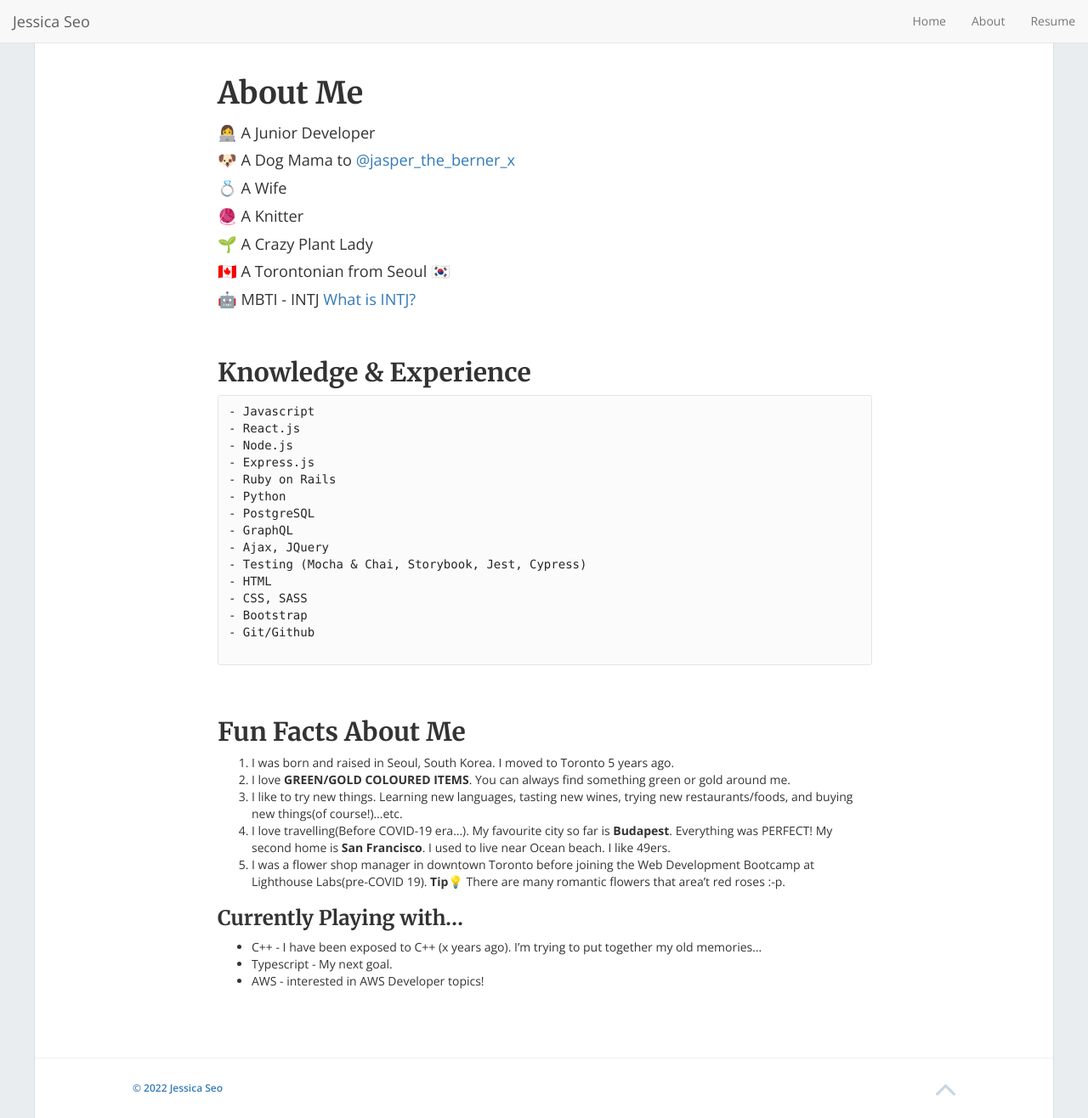
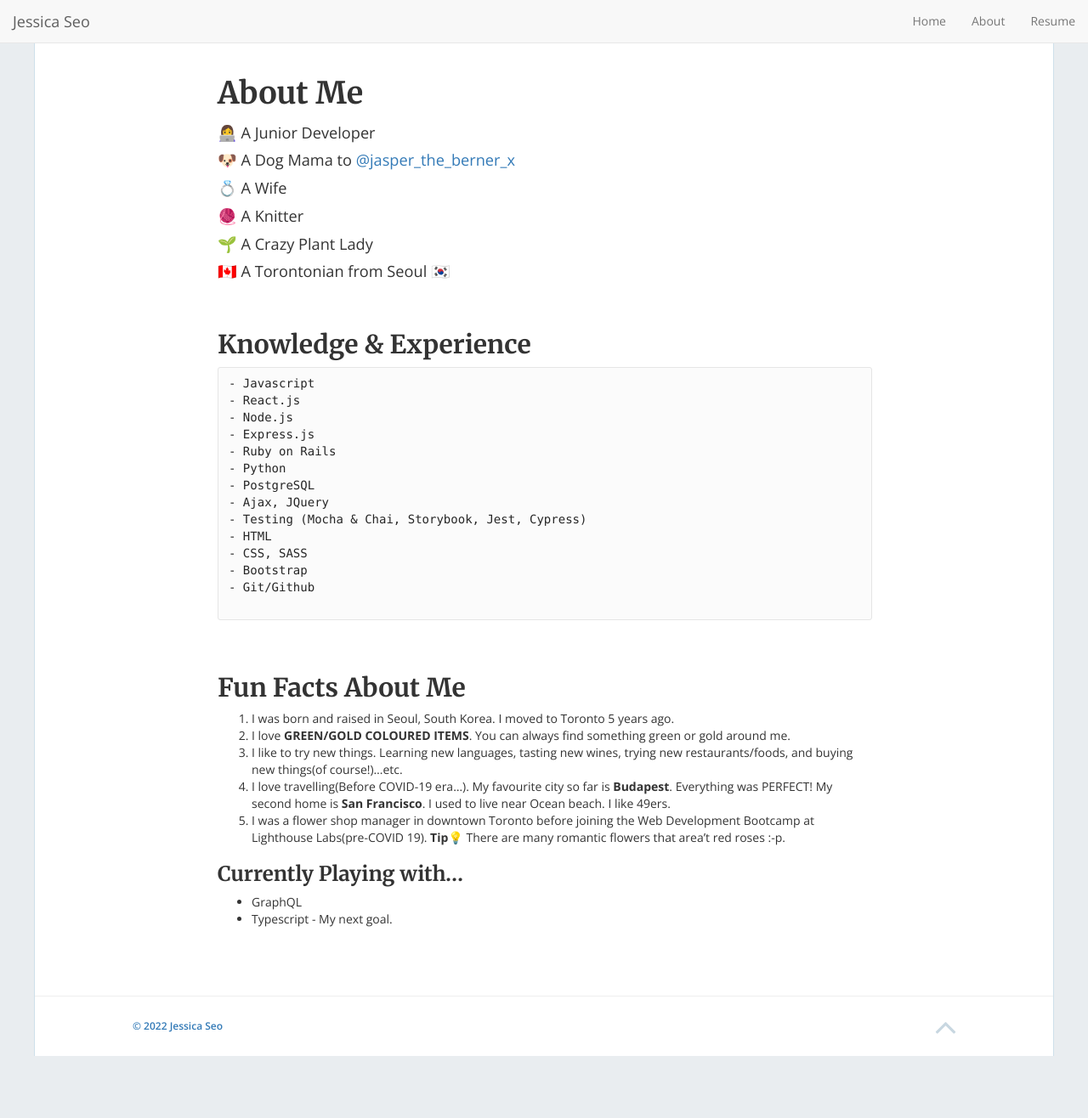
Before and after one commit to jessicaseo83/jessicaseo83.github.io, a Jekyll site: the page built from about.md, in a window 1280 px wide and 1316 px high. Shown: the whole window at 85% size. Built offline with Jekyll 4.4.1, drawn with Linux system fonts in a browser that asks for light colours; nearby versions of some CDN libraries.

Commit message:
Update Homepage and about me

```diff
--- a/_config.yml
+++ b/_config.yml
@@ -15,9 +15,9 @@
 # in the templates via {{ site.myvariable }}.
 title: "Hello. I'm Jessica Seo."
 email: 'jessicaseo83@gmail.com'
-description: "A full-stack developer, a knitter, an INTJ and a dog mama."
-baseurl: "" # the subpath of your site, e.g. /blog
-url: "https://jessicaseo83.github.io" # the base hostname & protocol for your site, e.g. https://example.com
+description: 'A junior full-stack developer, a knitter and a dog mama.'
+baseurl: '' # the subpath of your site, e.g. /blog
+url: 'https://jessparrow.netlify.app/' # the base hostname & protocol for your site, e.g. https://example.com
 twitter_username: 'jessseo83'
 github_username: 'jessicaseo83'
 medium_username: 'medium.com/@jessicaseo83'
@@ -32,7 +32,6 @@ plugins:
 # Site configuration for the Jekyll 3 Pagination Gem
 # The values here represent the defaults if nothing is set
 pagination:
-
   # Site-wide kill switch, disabled here it doesn't run at all
   enabled: true
 
@@ -72,8 +71,8 @@ pagination:
   # in reality this can be any value, suggested are the Microsoft locale-codes (e.g. en_US, en_GB) or simply the ISO-639 language code )
   locale: ''
 
- # Optional,omit or set both before and after to zero to disable.
- # Controls how the pagination trail for the paginated pages look like.
+  # Optional,omit or set both before and after to zero to disable.
+  # Controls how the pagination trail for the paginated pages look like.
   trail:
     before: 2
     after: 2
@@ -99,4 +98,7 @@ enable_nav: true
 nav_item:
   - { url: '/', text: 'Home' }
   - { url: '/about', text: 'About' }
-  - { url: 'https://www.canva.com/design/DAErEJN09a4/kEjMwBF54LRWy5L7V08DNA/view?utm_content=DAErEJN09a4&utm_campaign=designshare&utm_medium=link&utm_source=publishsharelink', text: 'Resume'}
+  - {
+      url: 'https://www.canva.com/design/DAErEJN09a4/kEjMwBF54LRWy5L7V08DNA/view?utm_content=DAErEJN09a4&utm_campaign=designshare&utm_medium=link&utm_source=publishsharelink',
+      text: 'Resume',
+    }
--- a/about.md
+++ b/about.md
@@ -18,7 +18,6 @@ Text can be **bold**, _italic_, ~~strikethrough~~ or `keyword`.
 🧶 A Knitter
 🌱 A Crazy Plant Lady
 🇨🇦 A Torontonian from Seoul 🇰🇷
-🤖 MBTI - INTJ [What is INTJ?](https://www.16personalities.com/intj-personality)
 &nbsp;
 &nbsp;
 
@@ -56,6 +54,5 @@ Text can be **bold**, _italic_, ~~strikethrough~~ or `keyword`.
 
 ### Currently Playing with...
 
-- C++ - I have been exposed to C++ (x years ago). I'm trying to put together my old memories...
+- GraphQL
 - Typescript - My next goal.
-- AWS - interested in AWS Developer topics!
```
Also changed, not shown: other parts of about.md (+0 -1 lines).
